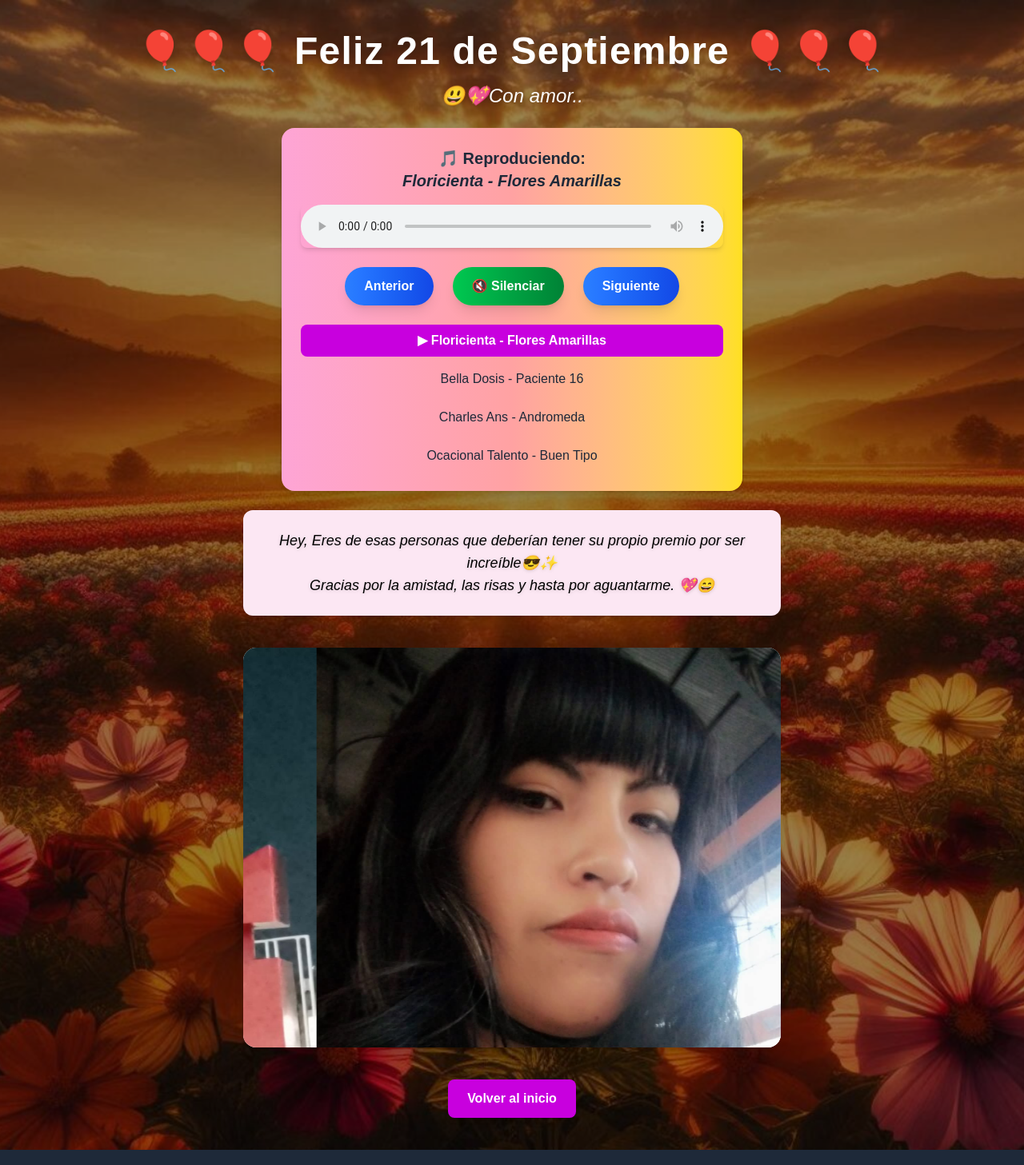
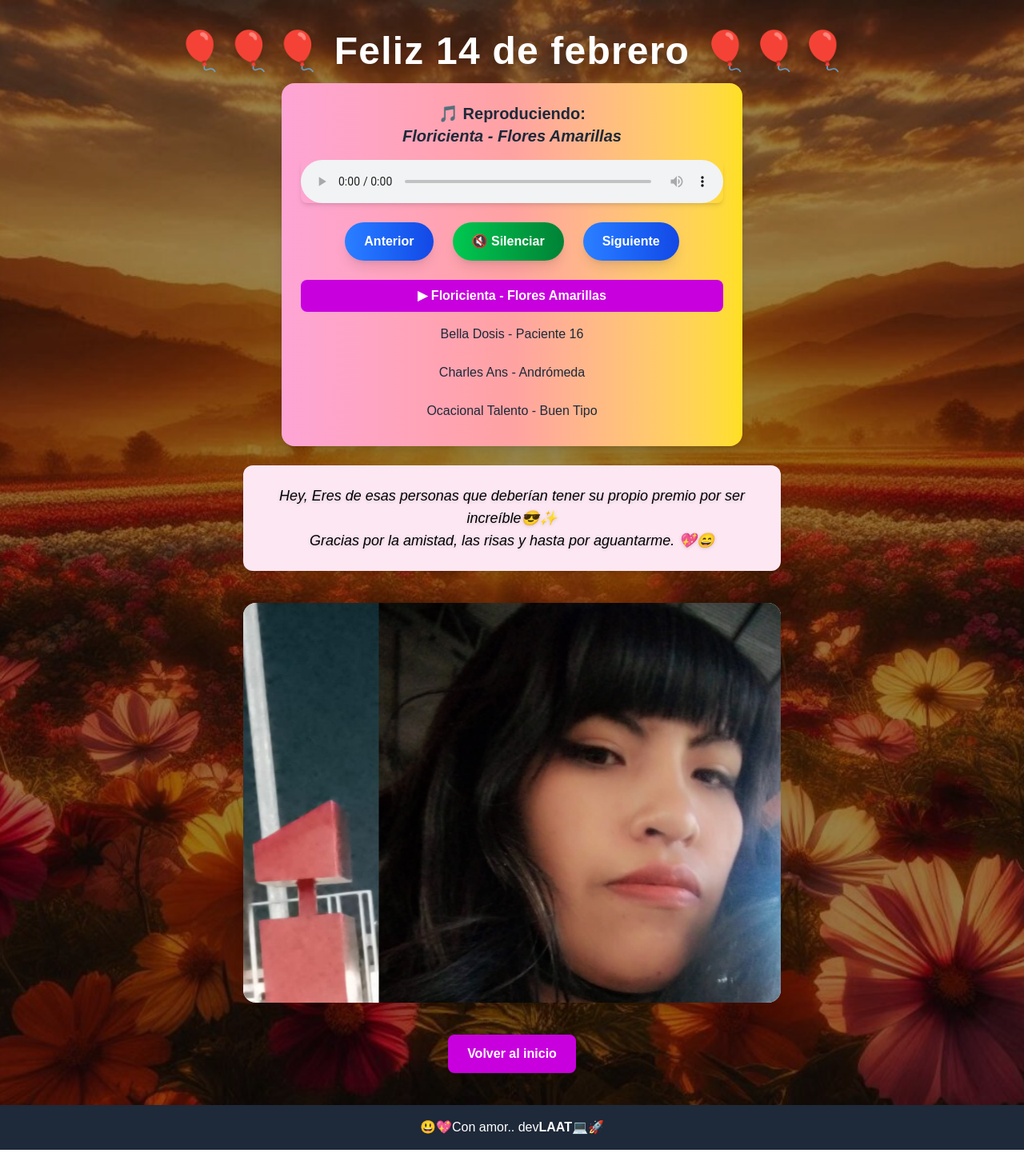
Before and after one commit to devlaat/evcard, a Next.js app: page /more in a window 1280 px wide. Shown: the top 1457 px of the page at 80% size. Built offline with nearby package versions, Linux system fonts and the light colour scheme.

Commit message:
Update song title and footer text in More component

```diff
--- a/app/more/page.js
+++ b/app/more/page.js
@@ -11,7 +11,7 @@ export default function More() {
   const playlist = [
     { name: "Floricienta - Flores Amarillas", file: "/audio/floresamarillas.mp3" },
     { name: "Bella Dosis - Paciente 16", file: "/audio/paciente16.mp3" },
-    { name: "Charles Ans - Andromeda", file: "/audio/andromeda.mp3" },
+    { name: "Charles Ans - Andrómeda", file: "/audio/andromeda.mp3" },
     { name: "Ocacional Talento - Buen Tipo", file: "/audio/ocacional.mp3" },
   ];
 
@@ -71,10 +71,8 @@ export default function More() {
         {/* Título */}
         <div className="text-center mt-10">
           <h1 className="text-5xl font-extrabold mb-4 text-white drop-shadow-lg tracking-wide">
-            🎈🎈🎈 Feliz 21 de Septiembre 🎈🎈🎈
+            🎈🎈🎈 Feliz 14 de febrero 🎈🎈🎈
           </h1>
-          <p className="text-2xl italic text-white drop-shadow-md">😃💖Con amor..</p>
-          <br />
         </div>
 
         {/* Reproductor de música */}
@@ -224,7 +222,7 @@ export default function More() {
 
         {/* Footer */}
         <footer className="bg-gray-800 text-white text-center py-4 w-full">
-          By: dev<span className="font-bold">LAAT</span>
+          😃💖Con amor.. dev<span className="font-bold">LAAT💻🚀</span>
         </footer>
       </div>
     </div>
```
